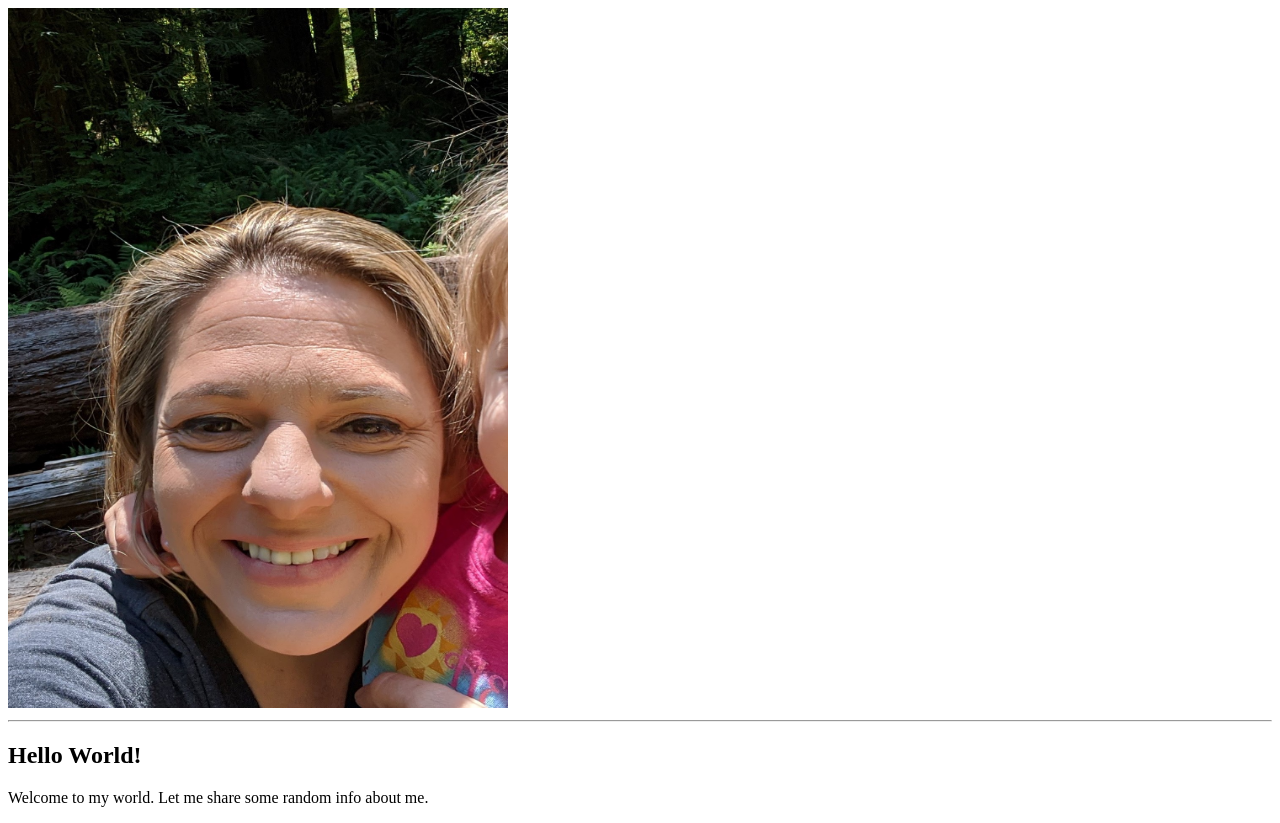
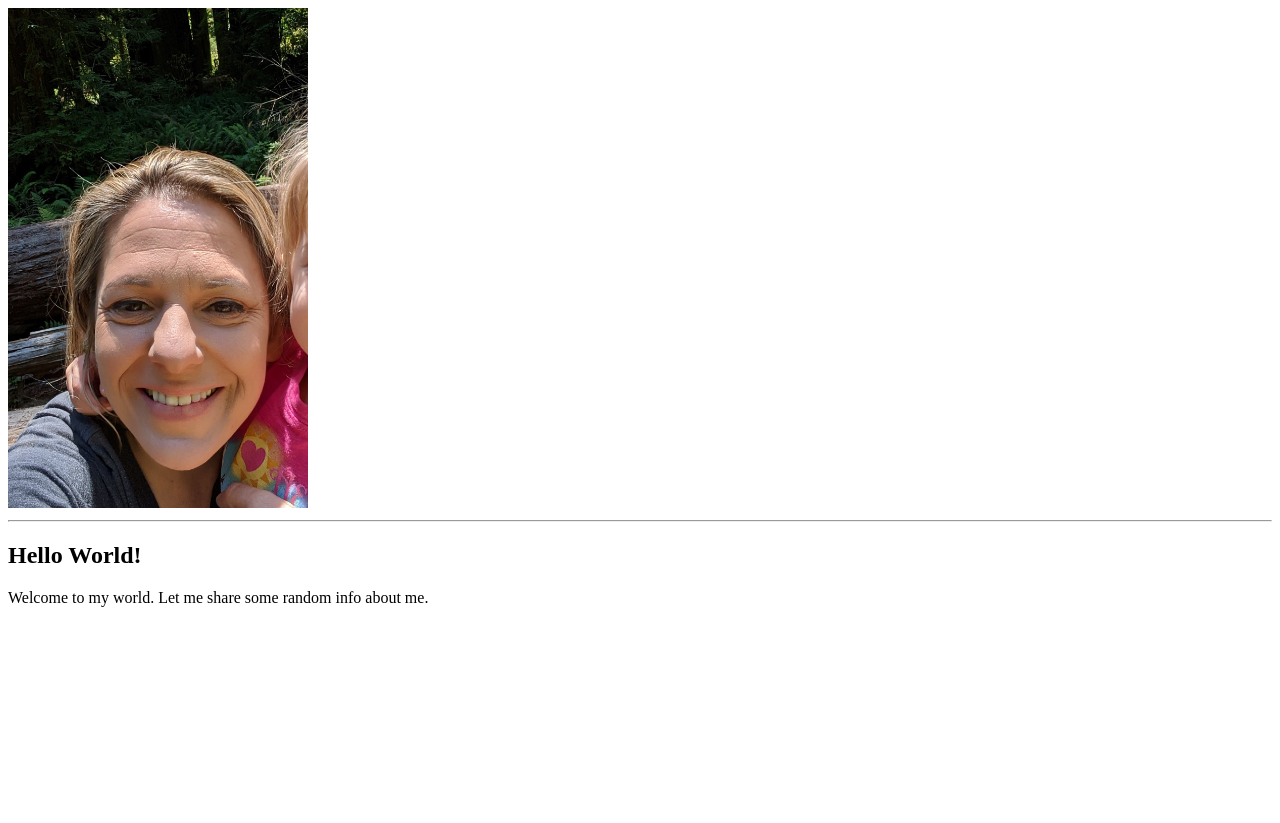
Before and after one commit to fisher1916/fisher1916.github.io, a plain HTML site: page index.html in a window 1280 px wide. After the commit the page ends 800 px from the top, so only its background shows below. Drawn offline with Linux system fonts and the light colour scheme.

Commit message:
image fix

```diff
--- a/index.html
+++ b/index.html
@@ -7,7 +7,7 @@
 
 <body>
 
-<img src="Images\Profile1.jpg" alt="Profile Picture" style="width:500px;height:700px;">
+<img src="Images\Profile1.jpg" alt="Profile Picture" style="width:300px;height:500px;">
 
 <section>
   <hr>
```
